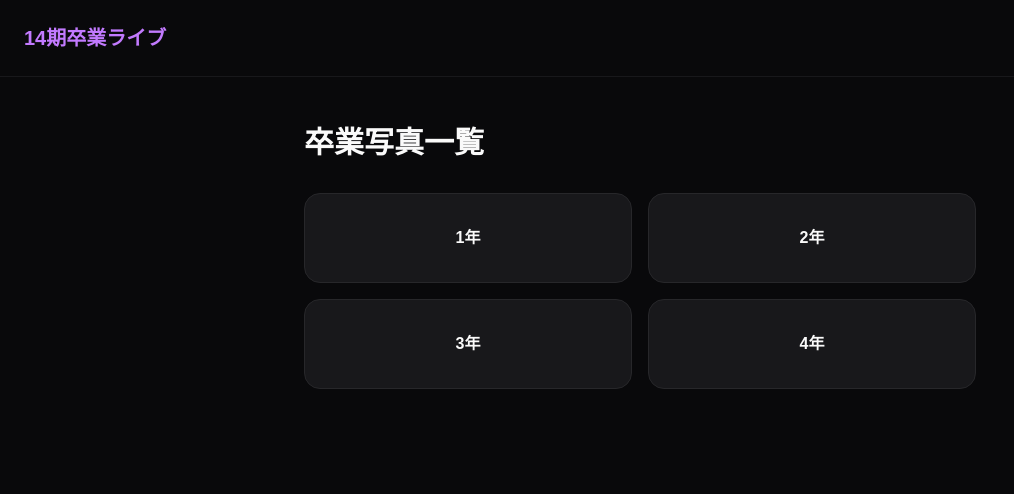
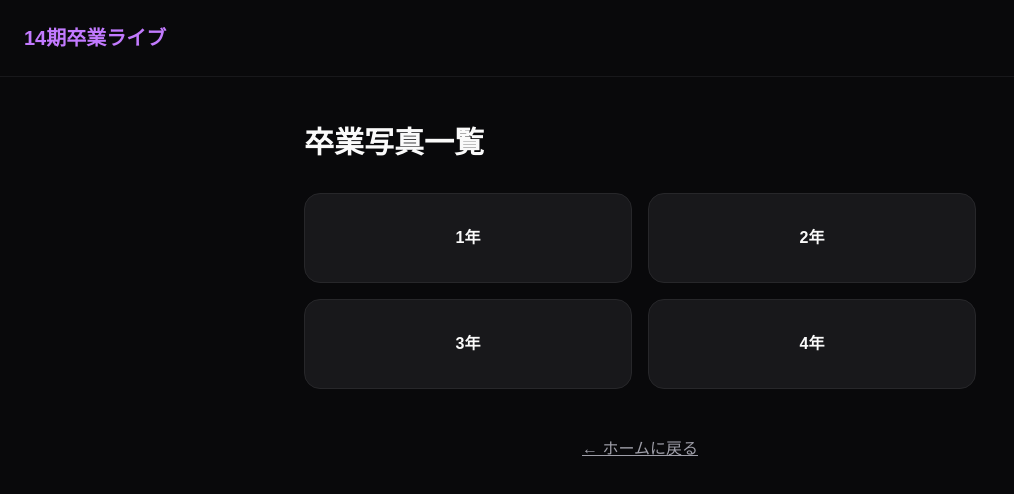
Before and after one commit to yuto171031126-netizen/my-app, a Next.js app: page /gallery in a window 1280 px wide. Shown: the top 494 px of the page, without its empty margins (0-1014 px from the left). Built offline with nearby package versions, Linux system fonts and the light colour scheme.

Commit message:
fix: swap home page and domy page paths

```diff
--- a/app/gallery/page.tsx
+++ b/app/gallery/page.tsx
@@ -1,15 +1,25 @@
+import Link from 'next/link'; // 忘れずに追加してください！
+
 export default function GalleryPage() {
   const grades = ["1年", "2年", "3年", "4年"];
   return (
     <div className="p-6 md:p-12 max-w-3xl mx-auto">
       <h1 className="text-3xl font-black mb-8">卒業写真一覧</h1>
-      <div className="grid grid-cols-2 gap-4">
+
+      <div className="grid grid-cols-2 gap-4 mb-12">
         {grades.map((grade) => (
           <a key={grade} href={`/gallery/${grade}`} className="p-8 bg-zinc-900 border border-zinc-800 rounded-2xl hover:border-purple-500 text-center font-bold">
             {grade}
           </a>
         ))}
       </div>
+
+      {/* ここにホームへ戻るボタンを追加 */}
+      <div className="text-center">
+        <Link href="/" className="text-zinc-400 hover:text-white underline">
+          ← ホームに戻る
+        </Link>
+      </div>
     </div>
   );
 }
```
